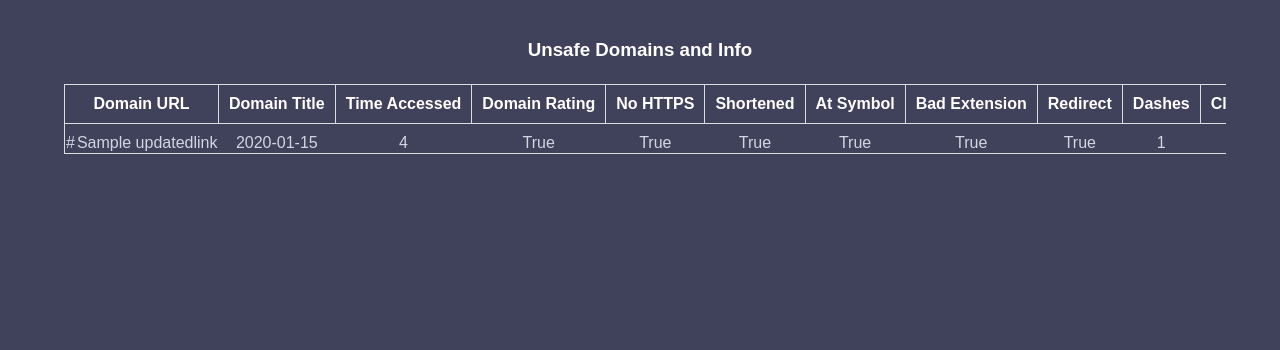
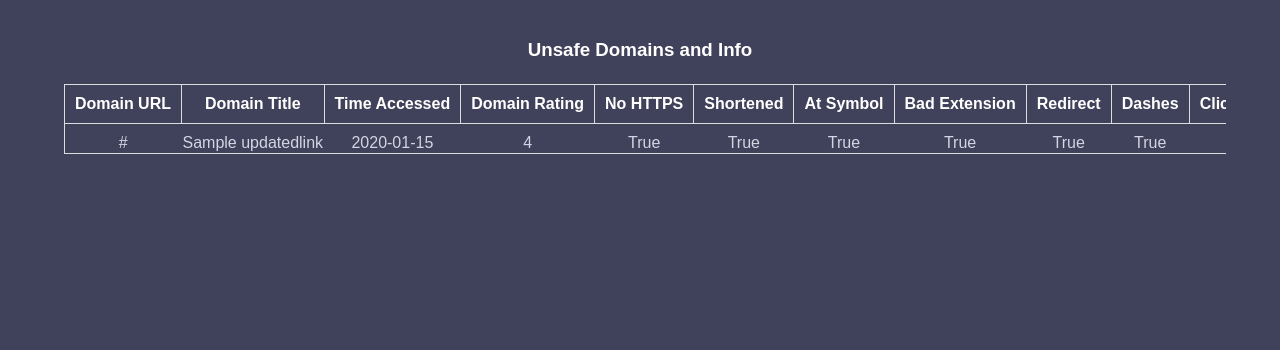
Before and after one commit to deigil/hawkphish_backend, a Django app: page /database/ in a window 1280 px wide. Shown: the part 106-456 px from the top of the page. Run offline with Django 5.2, Linux system fonts and the light colour scheme; tables that the repository leaves empty hold one stand-in row (values such as "Sample post").

Commit message:
remove database truncate on title

```diff
--- a/website/templates/list_links.html
+++ b/website/templates/list_links.html
@@ -50,7 +50,7 @@
                             <tr class="data">
                                 <!-- Custom truncation logic for domain URL -->
                                 <td class="truncate">{{ link.domainURL }}</td>
-                                <td class="truncate">{{ link.domainTitle }}</td>
+                                <td>{{ link.domainTitle }}</td>
                                 <td>{{ link.timeAccessed }}</td>
                                 <td>{{ link.domainRating }}</td>
                                 <td>{{ link.reasonNoHttps }}</td>
```
Also changed, not shown: .github/workflows/django.yml.
